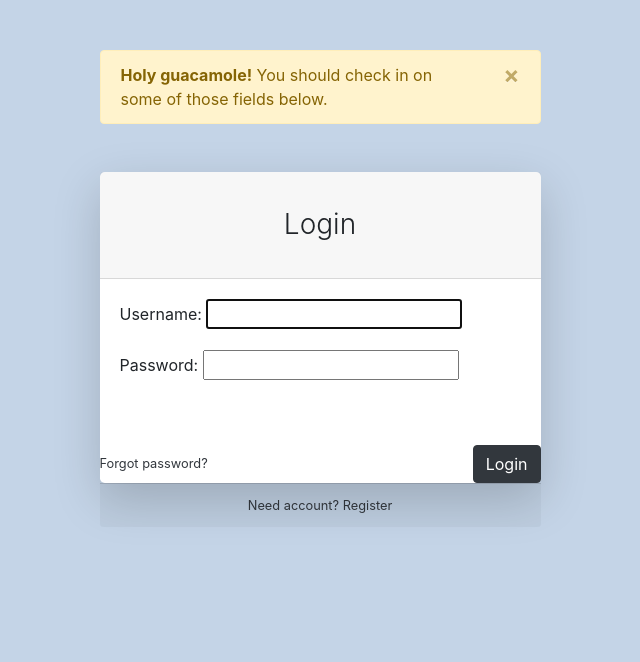
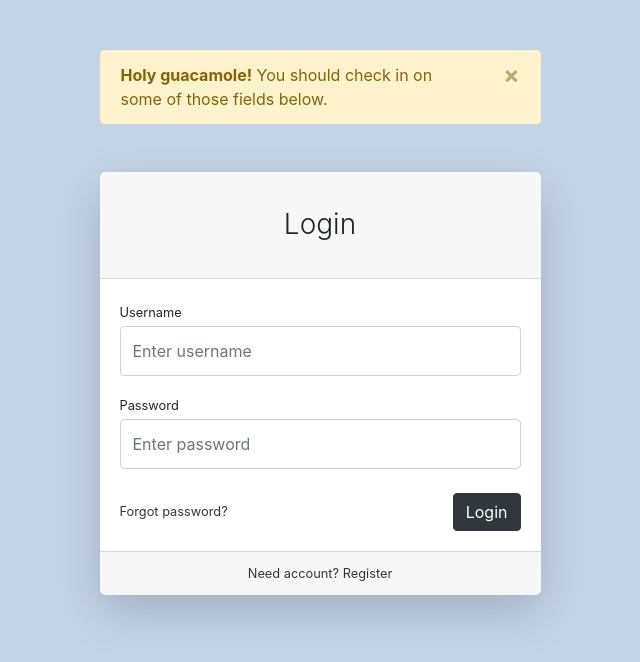
Before and after one commit to anbrynkina/shopping_cart, a Django app: page /users/login/ in a window 1280 px wide. Shown: the top 662 px of the page, without its empty margins (320-960 px from the left). Run offline with Django 4.2, Linux system fonts and the light colour scheme; some libraries are stand-ins or nearby versions.

Commit message:
Modified login.html adding forms for username and password from forms.py

```diff
--- a/users/forms.py
+++ b/users/forms.py
@@ -1,8 +1,17 @@
+from django import forms
 from django.contrib.auth.forms import AuthenticationForm
 
 from users.models import User
 
+
 class UserLoginForm(AuthenticationForm):
+    username = forms.CharField(widget=forms.TextInput(attrs={
+        'class': "form-control py-4", 'placeholder': 'Enter username'
+    }))
+    password = forms.CharField(widget=forms.PasswordInput(attrs={
+        'class': "form-control py-4", 'placeholder': 'Enter password'
+    }))
+
     class Meta:
         model = User
         fields = ('username', 'password')
--- a/users/templates/users/login.html
+++ b/users/templates/users/login.html
@@ -35,16 +35,15 @@
                                 <form action="{% url 'users:login' %}" method="post">
 <!--                                    to secure: -->
                                     {% csrf_token %}
-                                    {{ form.as_p }}
-<!--                                    <div class="form-group">-->
-<!--                                        <label class="small mb-1" for="inputEmailAddress">Username</label>-->
-<!--                                        <input class="form-control py-4" id="inputEmailAddress" type="email"-->
-<!--                                               placeholder="Enter username"/>-->
-<!--                                    </div>-->
-<!--                                    <div class="form-group">-->
-<!--                                        <label class="small mb-1" for="inputPassword">Password</label>-->
-<!--                                        <input class="form-control py-4" id="inputPassword" type="password"-->
-<!--                                               placeholder="Enter password"/>-->
+                                    <div class="form-group">
+                                        <label class="small mb-1" for="{{ form.username.id_for_label }}">Username</label>
+                                        {{ form.username }}
+
+                                    </div>
+                                    <div class="form-group">
+                                        <label class="small mb-1" for="{{ form.password.id_for_label }}">Password</label>
+                                        {{ form.password }}
+
                                     </div>
                                     <div class="form-group d-flex align-items-center justify-content-between mt-4 mb-0">
                                         <a class="small" href="#">Forgot password?</a>
```
